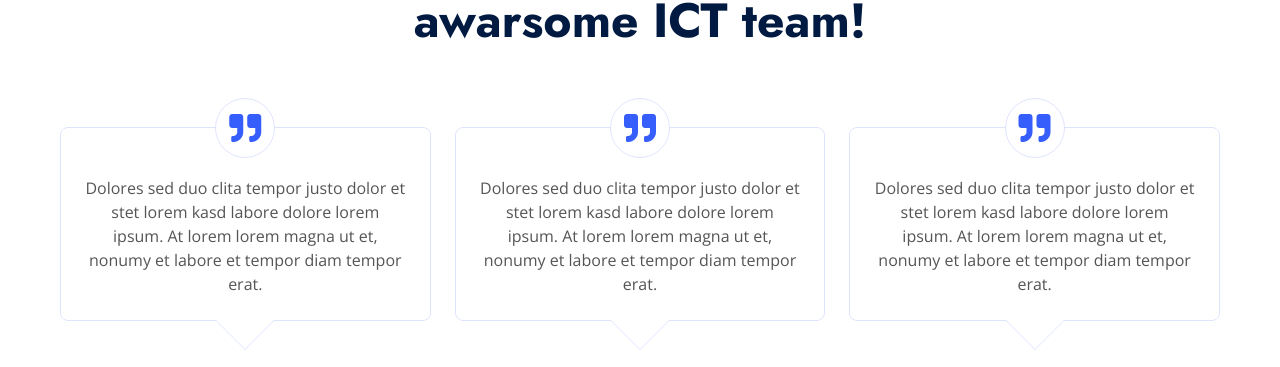
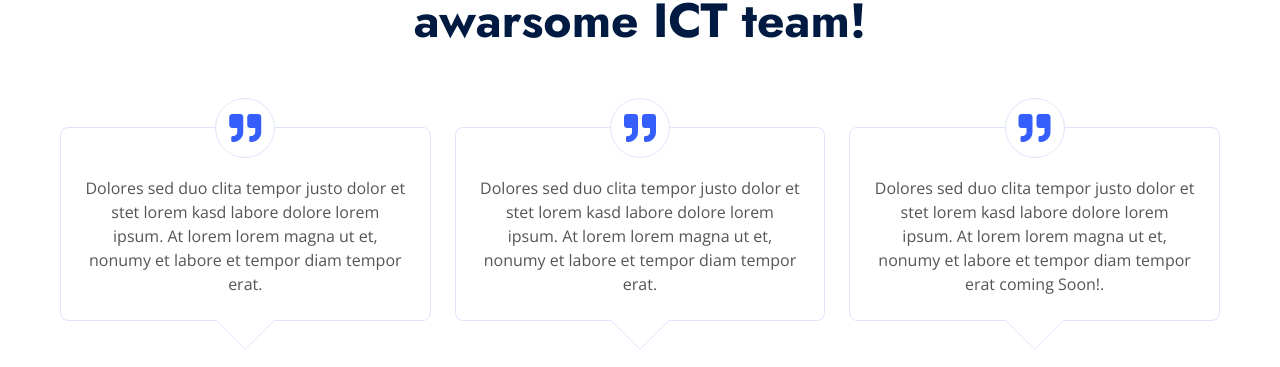
Before and after one commit to sundiata/GTU, a plain HTML site: page 404.html in a window 1280 px wide. Shown: the part 1238-1605 px from the top of the page. Drawn offline with nearby package versions, Linux system fonts and the light colour scheme.

Commit message:
refacttor

```diff
--- a/404.html
+++ b/404.html
@@ -267,7 +267,7 @@
                         <div class="btn-square bg-white border rounded-circle">
                             <i class="fa fa-quote-right fa-2x text-primary"></i>
                         </div>
-                        Dolores sed duo clita tempor justo dolor et stet lorem kasd labore dolore lorem ipsum. At lorem lorem magna ut et, nonumy et labore et tempor diam tempor erat.
+                        Dolores sed duo clita tempor justo dolor et stet lorem kasd labore dolore lorem ipsum. At lorem lorem magna ut et, nonumy et labore et tempor diam tempor erat coming Soon!.
                     </div>
                     <img class="rounded-circle mb-3" src="img/gemniPrrofile.jpg" alt="">
                     <h4>Staff Gasama</h4>
```
